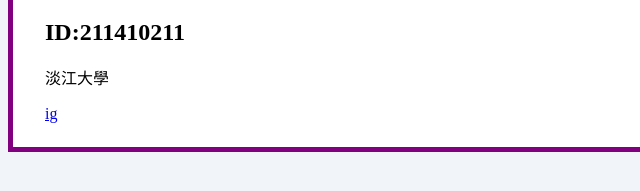
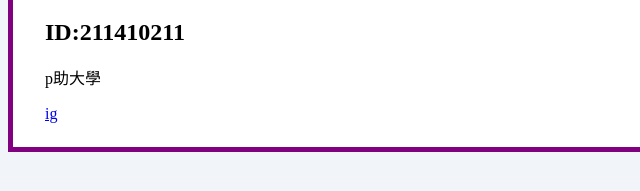
Before and after one commit to chen211410211/1111-sweb-1N-demo-211410211, a plain HTML site: page demo/w01_11/index.html in a window 1280 px wide. Shown: the part 305-496 px from the top of the page, 0-640 px from the left. Drawn offline with Linux system fonts and the light colour scheme.

Commit message:
Updated <p> tag in index.html: Changed '淡江大學' to 'p助大學'

```diff
--- a/demo/w01_11/index.html
+++ b/demo/w01_11/index.html
@@ -26,7 +26,7 @@
         <img src="./IMG_2625.png" width="100" alt="下載">
         <h1>NAME:陳怡寶</h1>
         <h2>ID:211410211</h2>
-        <P>淡江大學</P>
+        <P>p助大學</P>
         <a href="https://www.instagram.com/yb0519.x_x/">ig</a>
         <div>
     </body>
```
Also changed, not shown: 1 other file.
